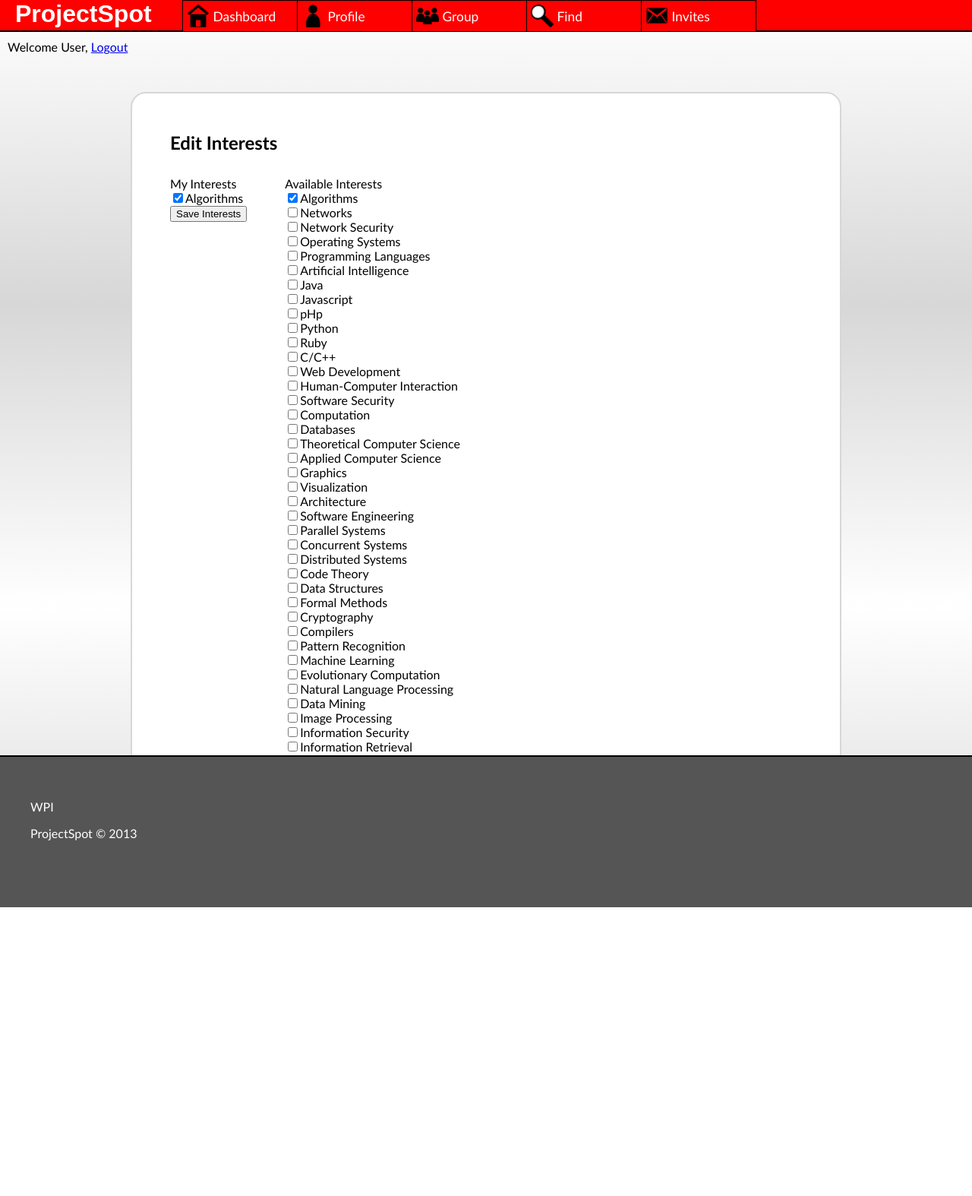
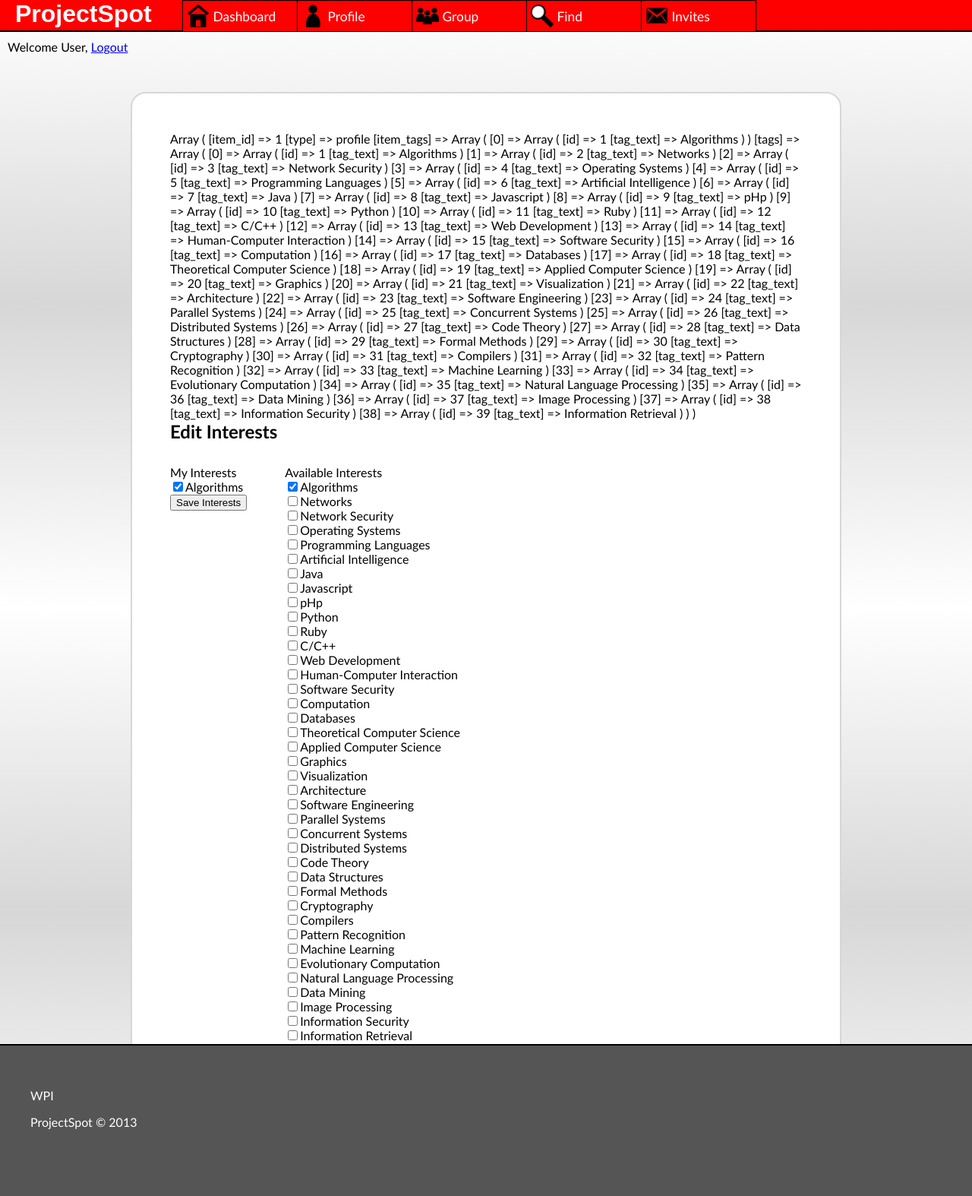
Before and after one commit to irreama/ProjectSpot, a CodeIgniter app: page /index.php/tag_rels/edit_user/1 in a window 1280 px wide. Shown: the whole page at 76% size. Before the commit the page ends 1194 px from the top, so only its background shows below. Run offline with CodeIgniter, Linux system fonts and the light colour scheme; data comes from the database, SQL or seed files in the repository; some libraries are stand-ins or nearby versions.

Commit message:
Display debug stuff

```diff
--- a/application/views/tag_rels/edit.php
+++ b/application/views/tag_rels/edit.php
@@ -1,3 +1,6 @@
+<?php
+print_r($tag_item);
+?>
 <div class="page-title">
 	<h2>Edit Interests</h2>
 </div>
```
